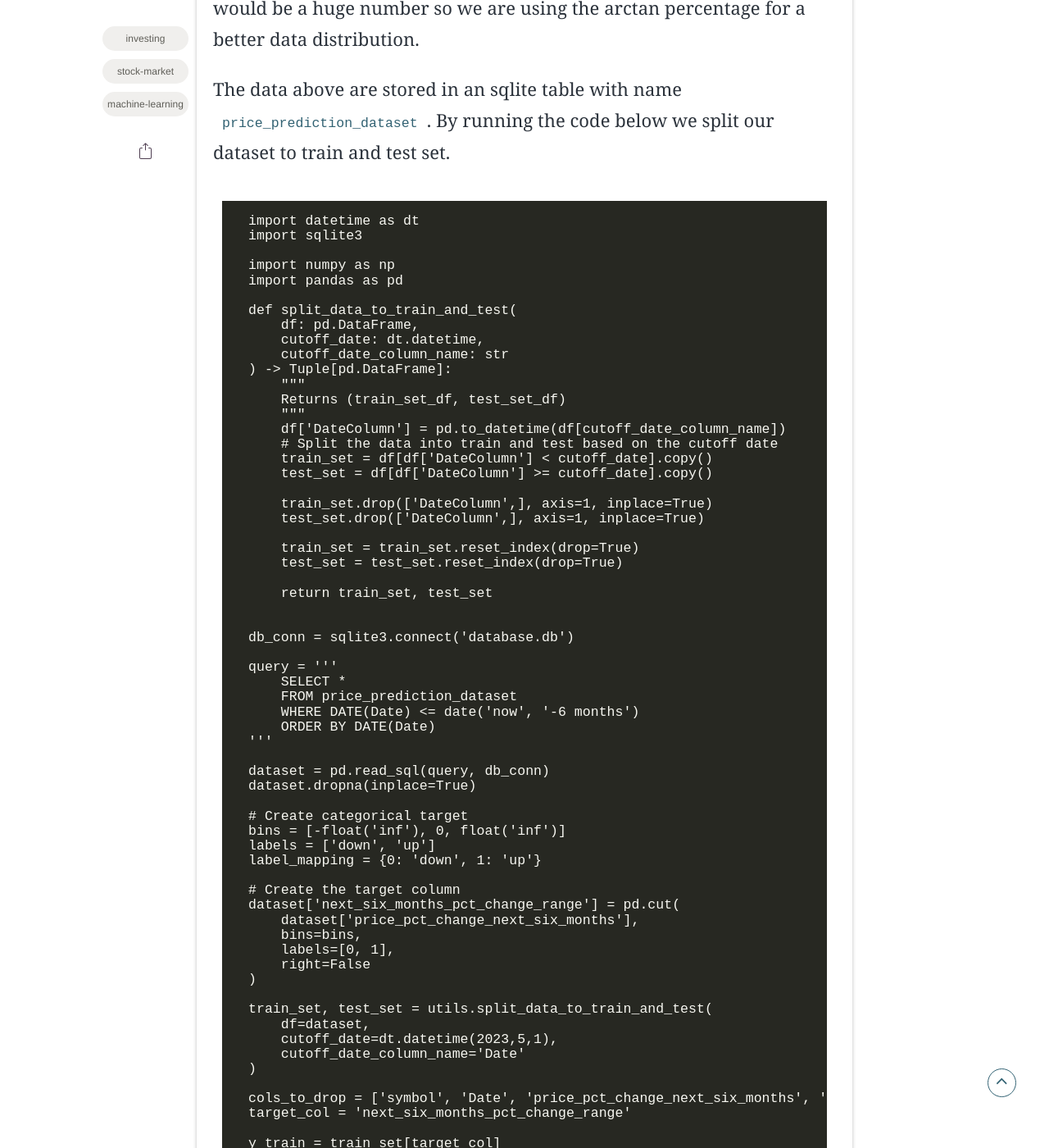
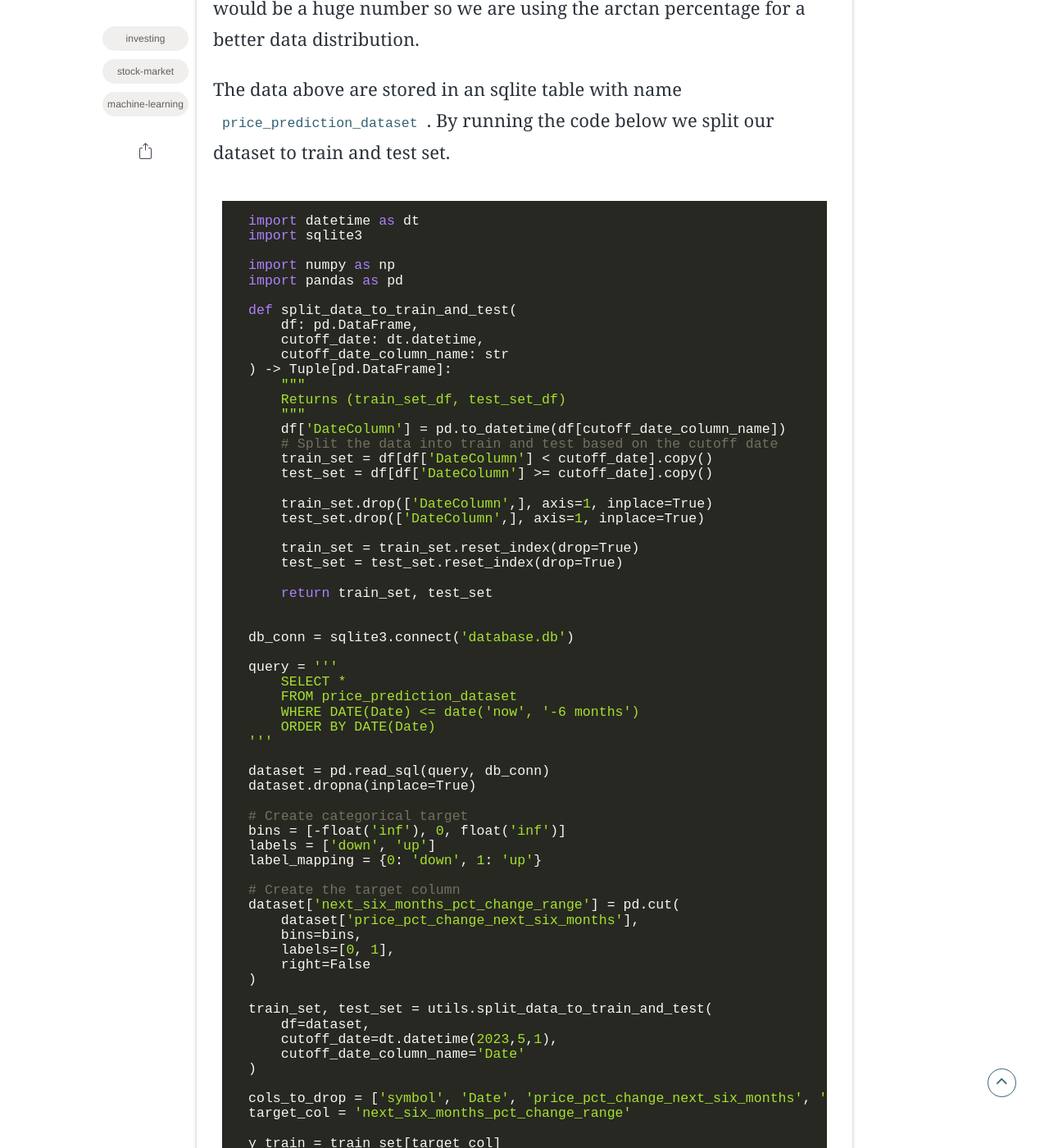
Before and after one commit to OrestisStefanou/OrestisStefanou.github.io, a Jekyll site: the page built from _posts/2024-01-08-Stock-Price-Prediction.md, in a window 1280 px wide and 1400 px high, scrolled down 5242 px. Shown: the whole window at 82% size. Built offline with Jekyll 4.4.1, drawn with Linux system fonts in a browser that asks for light colours; some web fonts are replaced; comment, search, counter and statistics services are not loaded; some of the changed text lies outside the part shown.

Commit message:
Fix code blocks and image link

````diff
--- a/_posts/2024-01-08-Stock-Price-Prediction.md
+++ b/_posts/2024-01-08-Stock-Price-Prediction.md
@@ -89,7 +89,7 @@ In cases where any of the fields from the financial statements was zero we repla
 
 The data above are stored in an sqlite table with name `price_prediction_dataset`. By running the code below we split our dataset to train and test set.
 
-```
+```python
 import datetime as dt
 import sqlite3
 
@@ -169,7 +169,7 @@ We will try algorithms from different families to find which one performs the be
 - MLP
 
 
-```
+```python
 from sklearn.metrics import accuracy_score, confusion_matrix
 import matplotlib.pyplot as plt
 import seaborn as sns
@@ -307,7 +307,7 @@ From the results above we can see that Random Forest outperforms the rest of the
 ## Store the model
 We store the model to use it later in our microservice
 
-```
+```python
 import joblib
 
 joblib.dump(rf_six_months_classifier, 'rf_six_months_prediction_model.joblib')
@@ -319,7 +319,7 @@ Now that we have our random forest stored we will develop a web microservice usi
 ## Predictor Class
 The first step is to create a wrapper on top of our machine learning model.
 
-```
+```python
 import datetime as dt
 from typing import Dict, List, Set, Any, Optional
 import joblib
@@ -515,7 +515,7 @@ There is a lot happening above so let's break it down
 
 
 ## FastAPI
-```
+```python
 from http import HTTPStatus
 
 from fastapi import FastAPI
````
Also changed, not shown: _posts/2024-06-03-Crypto-Trading.md (+1 -1 lines).
